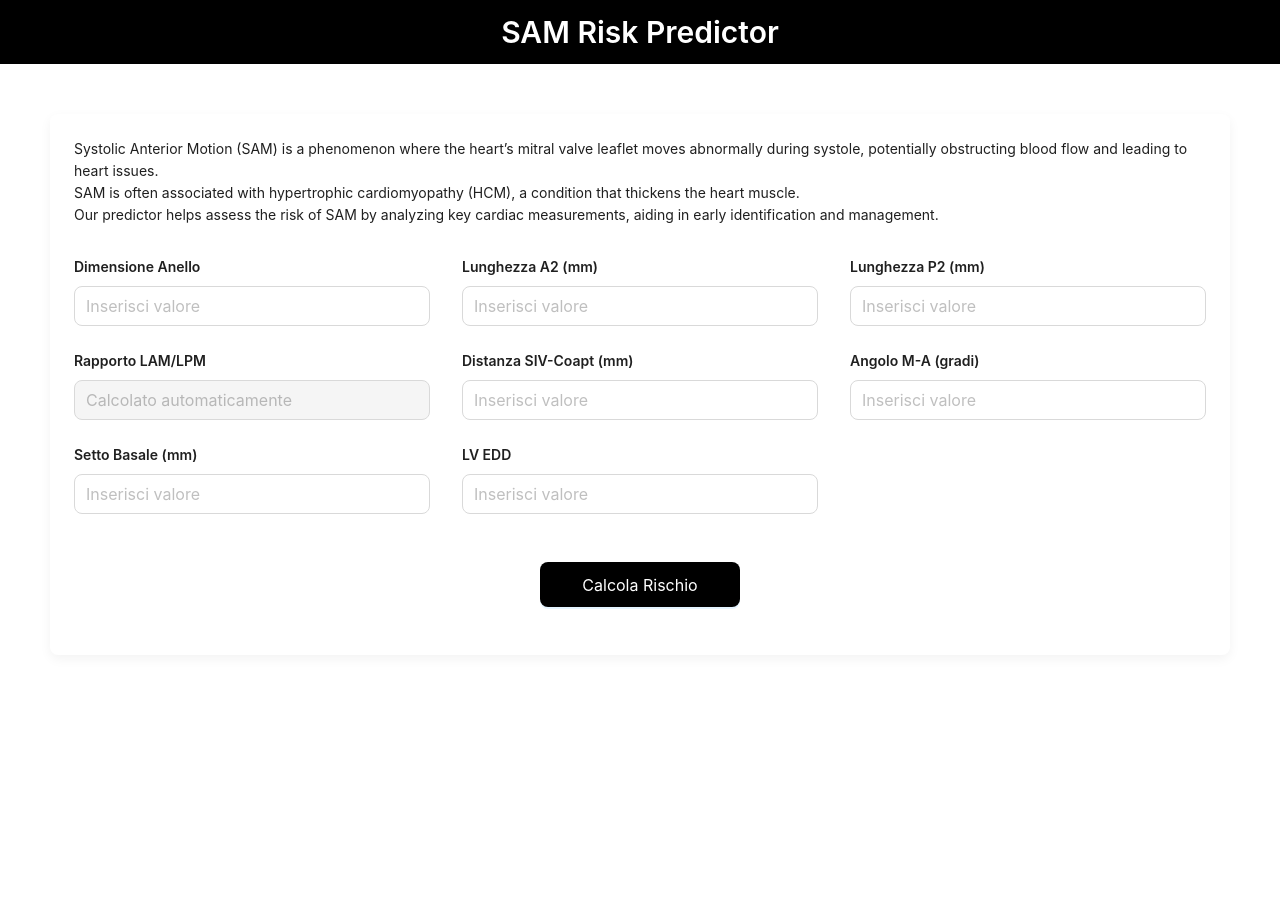
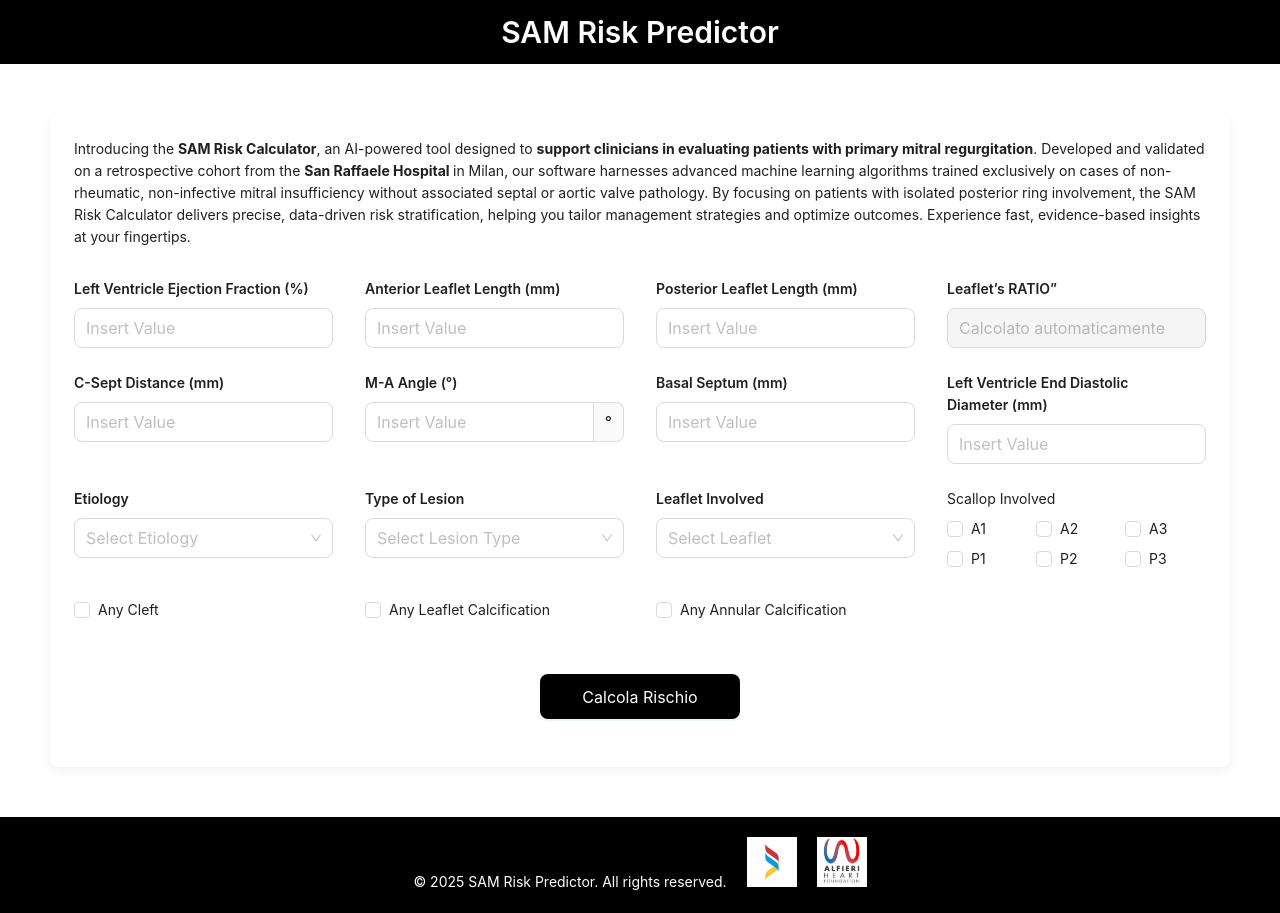
Before and after one commit to masies/SAMFront, a React (Vite) app: page / in a window 1280 px wide. Before the commit the page ends 800 px from the top, so only its background shows below. Built offline with nearby package versions, Linux system fonts and the light colour scheme; no server answers.

Commit message:
new inputs

```diff
--- a/index.html
+++ b/index.html
@@ -2,7 +2,7 @@
 <html lang="en">
   <head>
     <meta charset="UTF-8" />
-    <link rel="icon" type="image/svg+xml" href="/azz.png" />
+    <link rel="icon" type="image/svg+xml" href="/logo_san_raf.png" />
     <meta name="viewport" content="width=device-width, initial-scale=1.0" />
     <title>SAM predictor</title>
   </head>
--- a/src/App.jsx
+++ b/src/App.jsx
@@ -1,28 +1,64 @@
 // src/App.jsx
-import { Layout, Typography } from 'antd';
-import SAMPredictor from './components/SAMPredictor';
+import { Layout, Typography } from "antd";
+import SAMPredictor from "./components/SAMPredictor";
+import { Footer } from "antd/es/layout/layout";
 
 const { Header, Content } = Layout;
 const { Title } = Typography;
 
 function App() {
   return (
-    <Layout style={{ minHeight: '100vh', background: '#fff' }}>
-      <Header style={{
-        background: '#000',
-        padding: '0 50px',
-        display: 'flex',
-        alignItems: 'center',
-        justifyContent: 'center'
-      }}>
-        <Title level={2} style={{ margin: 0, color: '#fff', textAlign: 'center' }}>
+    <Layout style={{ minHeight: "100vh", background: "#fff" }}>
+      <Header
+        style={{
+          background: "#000",
+          padding: "0 50px",
+          display: "flex",
+          alignItems: "center",
+          justifyContent: "center",
+        }}
+      >
+        <Title
+          level={2}
+          style={{ margin: 0, color: "#fff", textAlign: "center" }}
+        >
           SAM Risk Predictor
         </Title>
       </Header>
 
-      <Content style={{ padding: '50px 50px', maxWidth: '100vw', margin: '0 auto', width: '100%' }}>
+      <Content
+        style={{
+          padding: "50px 50px",
+          maxWidth: "100vw",
+          margin: "0 auto",
+          width: "100%",
+        }}
+      >
         <SAMPredictor />
       </Content>
+
+      <Footer
+        style={{
+          textAlign: "center",
+          background: "#000",
+          color: "#fff",
+          padding: "20px 0",
+        }}
+      >
+        <Typography.Text style={{ color: "#fff" }}>
+          © 2025 SAM Risk Predictor. All rights reserved.
+        </Typography.Text>
+        <img
+          src="logo_san_raf.png"
+          alt="Logo"
+          style={{ width: "50px", height: "50px", marginLeft: "20px" }}
+        />
+        <img
+          src="logo_fondazione_alfieri.png"
+          alt="Logo"
+          style={{ width: "50px", height: "50px", marginLeft: "20px" }}
+        />
+      </Footer>
     </Layout>
   );
 }
--- a/src/components/SAMPredictor.jsx
+++ b/src/components/SAMPredictor.jsx
@@ -1,5 +1,5 @@
 // src/components/SAMPredictor.jsx
-import { useState } from 'react';
+import { useState } from "react";
 import {
   Form,
   Input,
@@ -9,13 +9,14 @@ import {
   Result,
   Row,
   Col,
-} from 'antd';
-import './SAMPredictor.css';
+  Select,
+  Checkbox,
+} from "antd";
+import "./SAMPredictor.css";
 
 const { Title, Text } = Typography;
 
-const API_URL = import.meta.env.VITE_API_URL || 'http://0.0.0.0:5001';
-
+const API_URL = import.meta.env.VITE_API_URL || "http://0.0.0.0:5001";
 
 const SAMPredictor = () => {
   const [prediction, setPrediction] = useState(null);
@@ -24,55 +25,59 @@ const SAMPredictor = () => {
 
   // Watch A2 and P2 values to calculate ratio
   const handleValuesChange = (changedValues, allValues) => {
-    const { lunghezza_a2, lunghezza_p2 } = allValues;
-    if (lunghezza_a2 && lunghezza_p2 && lunghezza_p2 !== 0) {
-      const ratio = (lunghezza_a2 / lunghezza_p2).toFixed(2);
-      form.setFieldValue('rapporto_lam_lpm', ratio);
+    const { A2_mm, P2_mm } = allValues;
+    if (A2_mm && P2_mm && P2_mm !== 0) {
+      const ratio = (A2_mm / P2_mm).toFixed(2);
+      form.setFieldValue("ratio_lam_lpm", ratio);
     }
   };
 
   const onFinish = async (values) => {
-
+    console.log("Form values:", values);
     setLoading(true);
     try {
       const response = await fetch(`${API_URL}/api/predict`, {
-        method: 'POST',
+        method: "POST",
         headers: {
-          'Content-Type': 'application/json',
+          "Content-Type": "application/json",
         },
         body: JSON.stringify(values),
       });
       const data = await response.json();
       setPrediction(data.prediction);
     } catch (error) {
-      console.error('Error:', error);
+      console.error("Error:", error);
     } finally {
       setLoading(false);
     }
-  };
-
-  const formItemStyle = {
-    marginBottom: '24px'
   };
 
   return (
     <Card
       bordered={false}
       style={{
-        boxShadow: '0 4px 12px rgba(0, 0, 0, 0.05)',
-        borderRadius: '8px'
+        boxShadow: "0 4px 12px rgba(0, 0, 0, 0.05)",
+        borderRadius: "8px",
       }}
     >
-      <Row style={{paddingBottom:"30px"}}>
+      <Row style={{ paddingBottom: "30px" }}>
         <Col span={24}>
           <div>
-            Systolic Anterior Motion (SAM) is a phenomenon where the heart’s mitral valve leaflet moves abnormally during systole, potentially obstructing blood flow and leading to heart issues.
-          </div>
-          <div>
-            SAM is often associated with hypertrophic cardiomyopathy (HCM), a condition that thickens the heart muscle.
-          </div>
-          <div>
-            Our predictor helps assess the risk of SAM by analyzing key cardiac measurements, aiding in early identification and management.
+            Introducing the <b>SAM Risk Calculator</b>, an AI-powered tool
+            designed to{" "}
+            <b>
+              support clinicians in evaluating patients with primary mitral
+              regurgitation
+            </b>
+            . Developed and validated on a retrospective cohort from the{" "}
+            <b>San Raffaele Hospital </b> in Milan, our software harnesses
+            advanced machine learning algorithms trained exclusively on cases of
+            non-rheumatic, non-infective mitral insufficiency without associated
+            septal or aortic valve pathology. By focusing on patients with
+            isolated posterior ring involvement, the SAM Risk Calculator
+            delivers precise, data-driven risk stratification, helping you
+            tailor management strategies and optimize outcomes. Experience fast,
+            evidence-based insights at your fingertips.
           </div>
         </Col>
       </Row>
@@ -84,44 +89,55 @@ const SAMPredictor = () => {
         requiredMark={false}
       >
         <Row gutter={[32, 0]}>
-          <Col xs={24} md={8}>
+          <Col xs={24} md={6}>
             <Form.Item
-              name="dim_anello"
-              label={<Text strong>Dimensione Anello</Text>}
-              rules={[{ required: true, message: 'Campo richiesto' }]}
-              style={formItemStyle}
+              name="Pre_EF"
+              label={<Text strong>Left Ventricle Ejection Fraction (%)</Text>}
+              rules={[{ required: true, message: "Required Field" }]}
             >
-              <Input type="number" size="large" step="1" placeholder="Inserisci valore" />
+              <Input
+                type="number"
+                size="large"
+                step="1"
+                placeholder="Insert Value"
+              />
             </Form.Item>
           </Col>
 
-          <Col xs={24} md={8}>
+          <Col xs={24} md={6}>
             <Form.Item
-              name="lunghezza_a2"
-              label={<Text strong>Lunghezza A2 (mm)</Text>}
-              rules={[{ required: true, message: 'Campo richiesto' }]}
-              style={formItemStyle}
+              name="A2_mm"
+              label={<Text strong>Anterior Leaflet Length (mm)</Text>}
+              rules={[{ required: true, message: "Required Field" }]}
             >
-              <Input type="number" size="large" step="1" placeholder="Inserisci valore" />
+              <Input
+                type="number"
+                size="large"
+                step="1"
+                placeholder="Insert Value"
+              />
             </Form.Item>
           </Col>
 
-          <Col xs={24} md={8}>
+          <Col xs={24} md={6}>
             <Form.Item
-              name="lunghezza_p2"
-              label={<Text strong>Lunghezza P2 (mm)</Text>}
-              rules={[{ required: true, message: 'Campo richiesto' }]}
-              style={formItemStyle}
+              name="P2_mm"
+              label={<Text strong>Posterior Leaflet Length (mm)</Text>}
+              rules={[{ required: true, message: "Required Field" }]}
             >
-              <Input type="number" size="large" step="1" placeholder="Inserisci valore" />
+              <Input
+                type="number"
+                size="large"
+                step="1"
+                placeholder="Insert Value"
+              />
             </Form.Item>
           </Col>
 
-          <Col xs={24} md={8}>
+          <Col xs={24} md={6}>
             <Form.Item
-              name="rapporto_lam_lpm"
-              label={<Text strong>Rapporto LAM/LPM</Text>}
-              style={formItemStyle}
+              name="ratio_lam_lpm"
+              label={<Text strong>Leaflet’s RATIO”</Text>}
             >
               <Input
                 type="number"
@@ -133,105 +149,203 @@ const SAMPredictor = () => {
             </Form.Item>
           </Col>
 
-          <Col xs={24} md={8}>
+          <Col xs={24} md={6}>
             <Form.Item
-              name="distanza_siv_coapt"
-              label={<Text strong>Distanza SIV-Coapt (mm)</Text>}
-              rules={[{ required: true, message: 'Campo richiesto' }]}
-              style={formItemStyle}
+              name="SIV-Coapt_mm"
+              label={<Text strong>C-Sept Distance (mm)</Text>}
+              rules={[{ required: true, message: "Required Field" }]}
             >
-              <Input type="number" size="large" step="1" placeholder="Inserisci valore" />
+              <Input
+                type="number"
+                size="large"
+                step="1"
+                placeholder="Insert Value"
+              />
+            </Form.Item>
+          </Col>
+          <Col xs={24} md={6}>
+            <Form.Item
+              name="angolo_ma"
+              label={<Text strong>M-A Angle (°)</Text>}
+              rules={[
+                { required: true, message: "Required Field" },
+                {
+                  validator: (_, value) => {
+                    const num = Number(value);
+                    if (isNaN(num) || num < 0 || num > 360) {
+                      return Promise.reject("Value outside range (0–360°)");
+                    }
+                    return Promise.resolve();
+                  },
+                },
+              ]}
+            >
+              <Input
+                type="number"
+                size="large"
+                step="1"
+                placeholder="Insert Value"
+                addonAfter="°"
+              />
             </Form.Item>
           </Col>
 
-          <Col xs={24} md={8}>
+          <Col xs={24} md={6}>
             <Form.Item
-              name="angolo_ma"
-              label={<Text strong>Angolo M-A (gradi)</Text>}
-              rules={[{ required: true, message: 'Campo richiesto' }]}
-              style={formItemStyle}
+              name="setto_basale"
+              label={<Text strong>Basal Septum (mm)</Text>}
+              rules={[{ required: true, message: "Required Field" }]}
             >
-              <Input type="number" size="large" step="1" placeholder="Inserisci valore" />
+              <Input
+                type="number"
+                size="large"
+                step="1"
+                placeholder="Insert Value"
+              />
             </Form.Item>
           </Col>
 
-          <Col xs={24} md={8}>
+          <Col xs={24} md={6}>
             <Form.Item
-              name="setto_basale"
-              label={<Text strong>Setto Basale (mm)</Text>}
-              rules={[{ required: true, message: 'Campo richiesto' }]}
-              style={formItemStyle}
+              name="lv_edd"
+              label={
+                <Text strong>Left Ventricle End Diastolic Diameter (mm)</Text>
+              }
+              rules={[{ required: true, message: "Required Field" }]}
             >
-              <Input type="number" size="large" step="1" placeholder="Inserisci valore" />
+              <Input
+                type="number"
+                size="large"
+                step="1"
+                placeholder="Insert Value"
+              />
             </Form.Item>
           </Col>
 
-          <Col xs={24} md={8}>
+          <Col xs={24} md={6}>
             <Form.Item
-              name="lv_edd"
-              label={<Text strong>LV EDD</Text>}
-              rules={[{ required: true, message: 'Campo richiesto' }]}
-              style={formItemStyle}
+              name="Eziologia_MIX_FED"
+              label={<Text strong>Etiology</Text>}
+              rules={[{ required: true, message: "Required Field" }]}
             >
-              <Input type="number" size="large" step="1" placeholder="Inserisci valore" />
+              <Select size="large" placeholder="Select Etiology">
+                <Select.Option value="Myxomatous Disease">
+                  Myxomatous Disease
+                </Select.Option>
+                <Select.Option value="Fibroelastic Deficiency">
+                  Fibroelastic Deficiency
+                </Select.Option>
+              </Select>
+            </Form.Item>
+          </Col>
+
+          <Col xs={24} md={6}>
+            <Form.Item
+              name="Prolapse"
+              label={<Text strong>Type of Lesion</Text>}
+              rules={[{ required: true, message: "Required Field" }]}
+            >
+              <Select size="large" placeholder="Select Lesion Type">
+                <Select.Option value="Prolapse">Prolapse</Select.Option>
+                <Select.Option value="Flail">Flail</Select.Option>
+              </Select>
+            </Form.Item>
+          </Col>
+
+          <Col xs={24} md={6}>
+            <Form.Item
+              name="Leaflet_involved"
+              label={<Text strong>Leaflet Involved</Text>}
+              rules={[{ required: true, message: "Required Field" }]}
+            >
+              <Select size="large" placeholder="Select Leaflet">
+                <Select.Option value="Posterior">Posterior</Select.Option>
+                <Select.Option value="Anterior">Anterior</Select.Option>
+                <Select.Option value="Bileaflet">Bileaflet</Select.Option>
+              </Select>
+            </Form.Item>
+          </Col>
+
+          <Col xs={24} md={6}>
+            <Form.Item name="scallop_involved" label="Scallop Involved">
+              <Checkbox.Group>
+                <Row gutter={[8, 8]}>
+                  {["A1", "A2", "A3", "P1", "P2", "P3"].map((label) => (
+                    <Col key={label} span={8}>
+                      <Checkbox value={label}>{label}</Checkbox>
+                    </Col>
+                  ))}
+                </Row>
+              </Checkbox.Group>
+            </Form.Item>
+          </Col>
+
+          <Col xs={24} md={6}>
+            <Form.Item name="Any_cleft" valuePropName="checked">
+              <Checkbox>Any Cleft</Checkbox>
+            </Form.Item>
+          </Col>
+
+          <Col xs={24} md={6}>
+            <Form.Item name="Any_leaflet_calcification" valuePropName="checked">
+              <Checkbox>Any Leaflet Calcification</Checkbox>
+            </Form.Item>
+          </Col>
+
+          <Col xs={24} md={6}>
+            <Form.Item name="Any_annular_calcification" valuePropName="checked">
+              <Checkbox>Any Annular Calcification</Checkbox>
             </Form.Item>
           </Col>
         </Row>
 
-        <Form.Item style={{ marginTop: '24px', textAlign: 'center' }}>
+        <Form.Item style={{ marginTop: "24px", textAlign: "center" }}>
           <Button
             type="primary"
             htmlType="submit"
             loading={loading}
             size="large"
             style={{
-              backgroundColor: '#000',
-              width: '200px',
-              height: '45px',
-              fontSize: '16px'
+              backgroundColor: "#000",
+              width: "200px",
+              height: "45px",
+              fontSize: "16px",
             }}
           >
-
             Calcola Rischio
-
           </Button>
         </Form.Item>
       </Form>
 
       {prediction !== null && (
-
         <Result
           status={prediction > 50 ? "warning" : "success"}
           title={
             <div>
               <img
-                  className='spinning-image'
+                className="spinning-image"
                 src="/azz.png"
                 alt="Loading"
-                  style={{scale:"140%", padding: '10px' }}
+                style={{ scale: "140%", padding: "10px" }}
               />
-                <Title level={3} style={{ marginBottom: '8px' }}>
+              <Title level={3} style={{ marginBottom: "8px" }}>
                 Risultato Predizione SAM
               </Title>
             </div>
-
           }
           subTitle={
-                <Text style={{ fontSize: '18px' }}>
-                  Il rischio previsto è del <Text strong>{prediction.toFixed(1)}%</Text>
+            <Text style={{ fontSize: "18px" }}>
+              Il rischio previsto è del{" "}
+              <Text strong>{prediction.toFixed(1)}%</Text>
             </Text>
           }
           style={{
-                marginTop: '24px',
-                padding: '24px',
-                background: '#fafafa',
-                borderRadius: '8px'
+            marginTop: "24px",
+            padding: "24px",
+            background: "#fafafa",
+            borderRadius: "8px",
           }}
         />
-
-
-
-
       )}
     </Card>
   );
```
Also changed, not shown: public/logo_fondazione_alfieri.png (added), public/logo_san_raf.png (added). Lines whose indentation alone changed are shown as unchanged.
